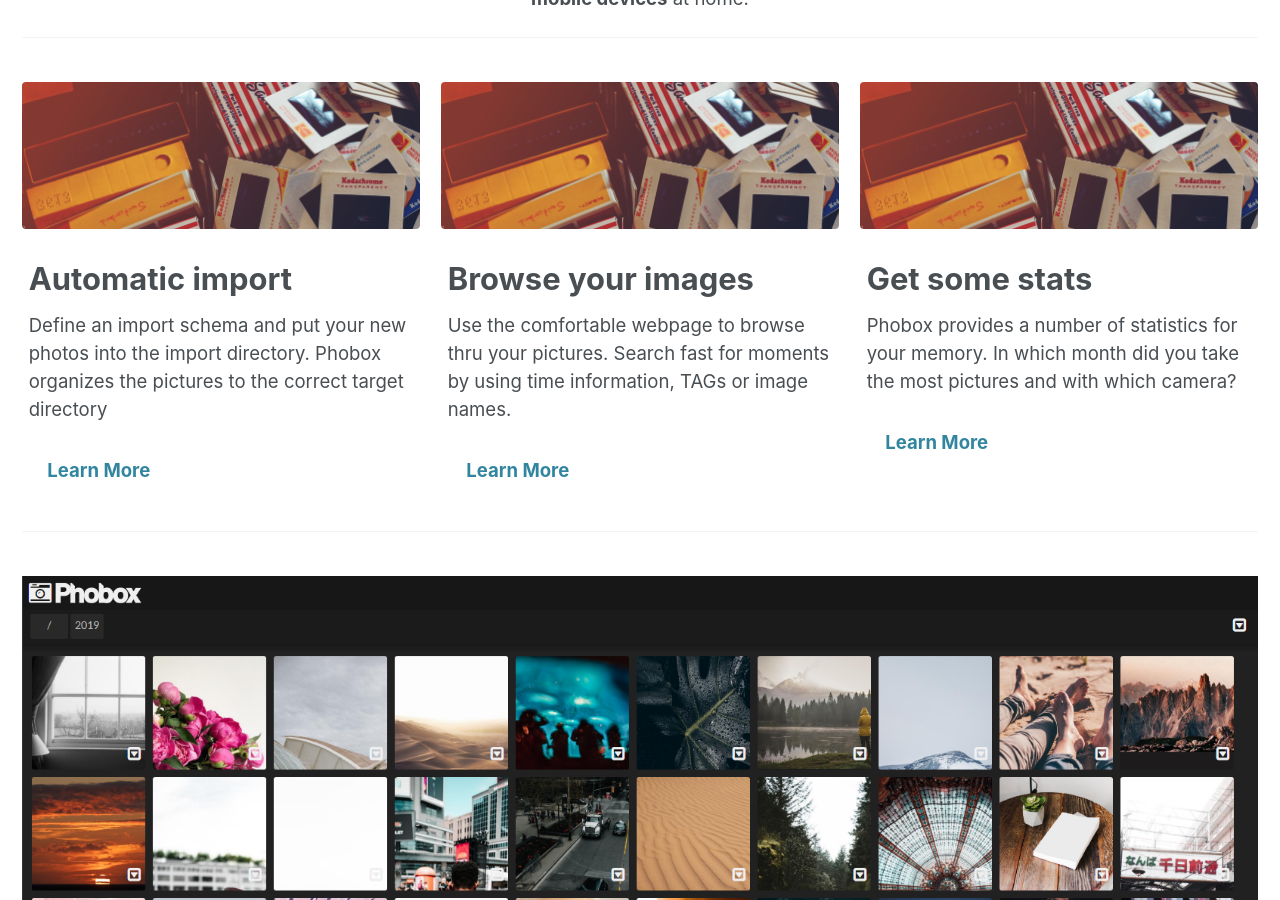
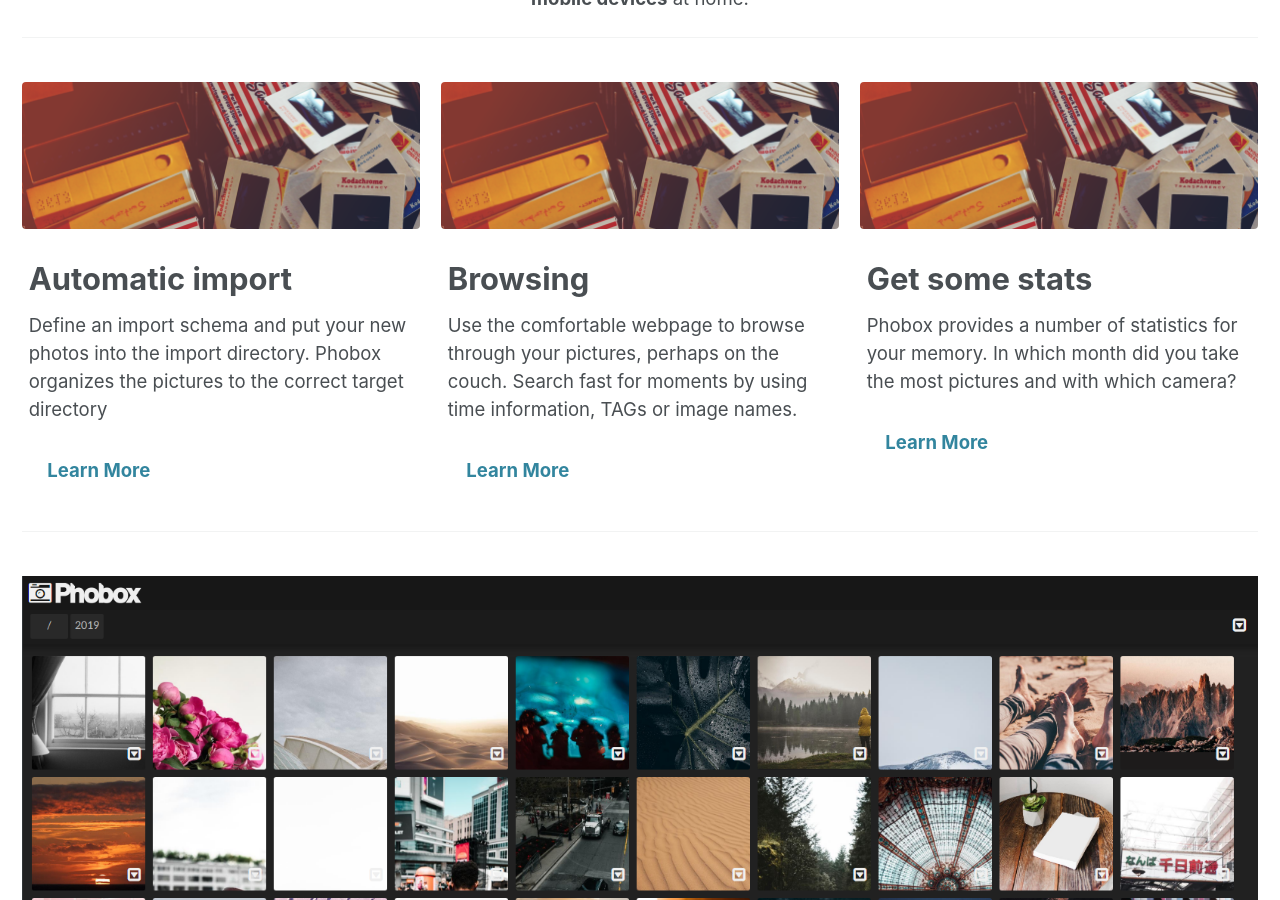
Before and after one commit to phoboxhq/home2, a Jekyll site: the page built from index.md, in a window 1280 px wide and 900 px high, scrolled down 585 px. Built offline with Jekyll 4.4.1, drawn with Linux system fonts in a browser that asks for light colours; cached includes are drawn as plain includes; nearby versions of some CDN libraries.

Commit message:
Update index.md

```diff
--- a/index.md
+++ b/index.md
@@ -19,8 +19,8 @@ feature_row:
     btn_label: "Learn More"
   - image_path: /assets/images/splash.png
     alt: "search"
-    title: "Browse your images"
-    excerpt: "Use the comfortable webpage to browse thru your pictures. Search fast for moments by using time information, TAGs or image names."
+    title: "Browsing"
+    excerpt: "Use the comfortable webpage to browse through your pictures, perhaps on the couch. Search fast for moments by using time information, TAGs or image names."
     url: "/"
     btn_label: "Learn More"
   - image_path: /assets/images/splash.png
```
